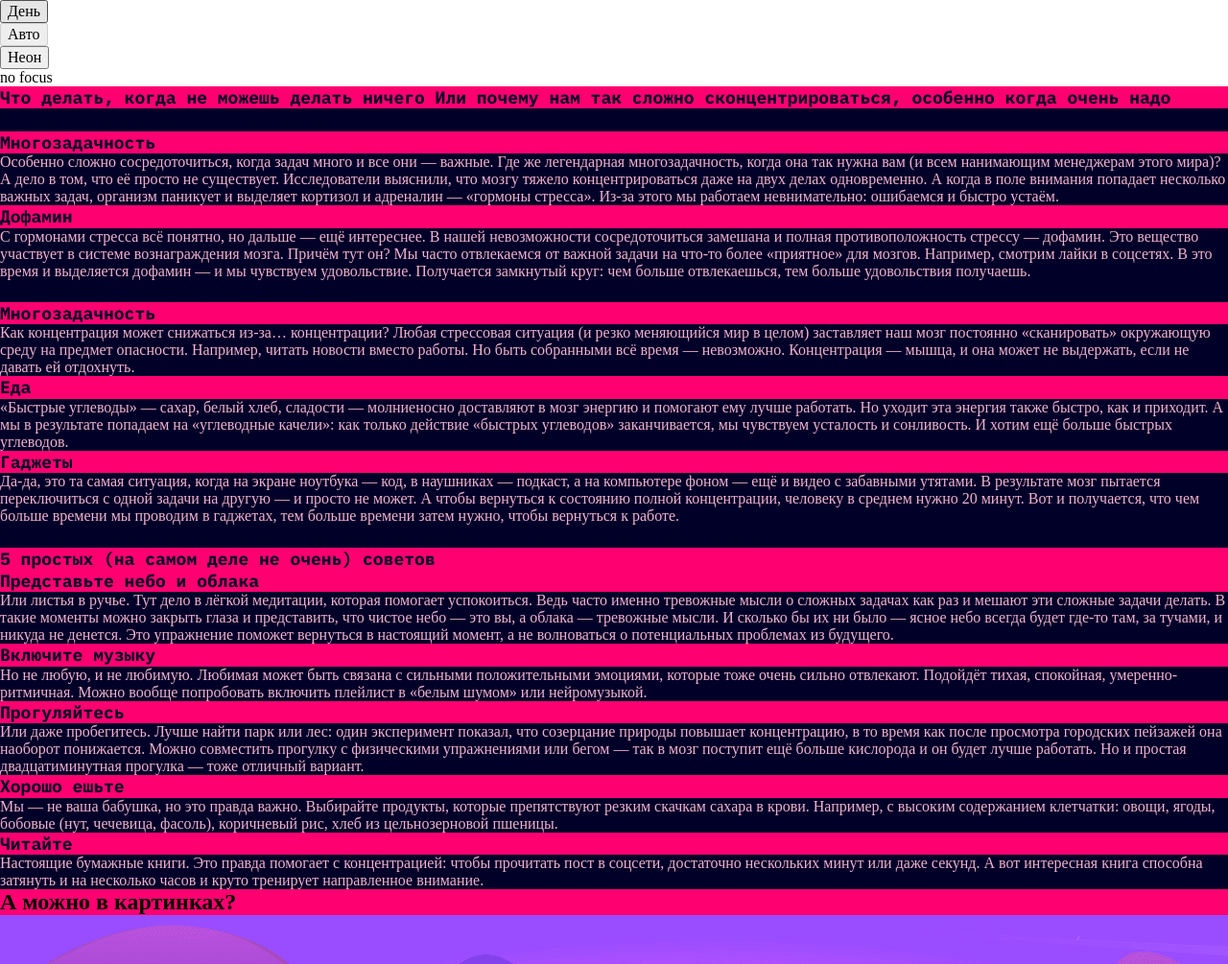
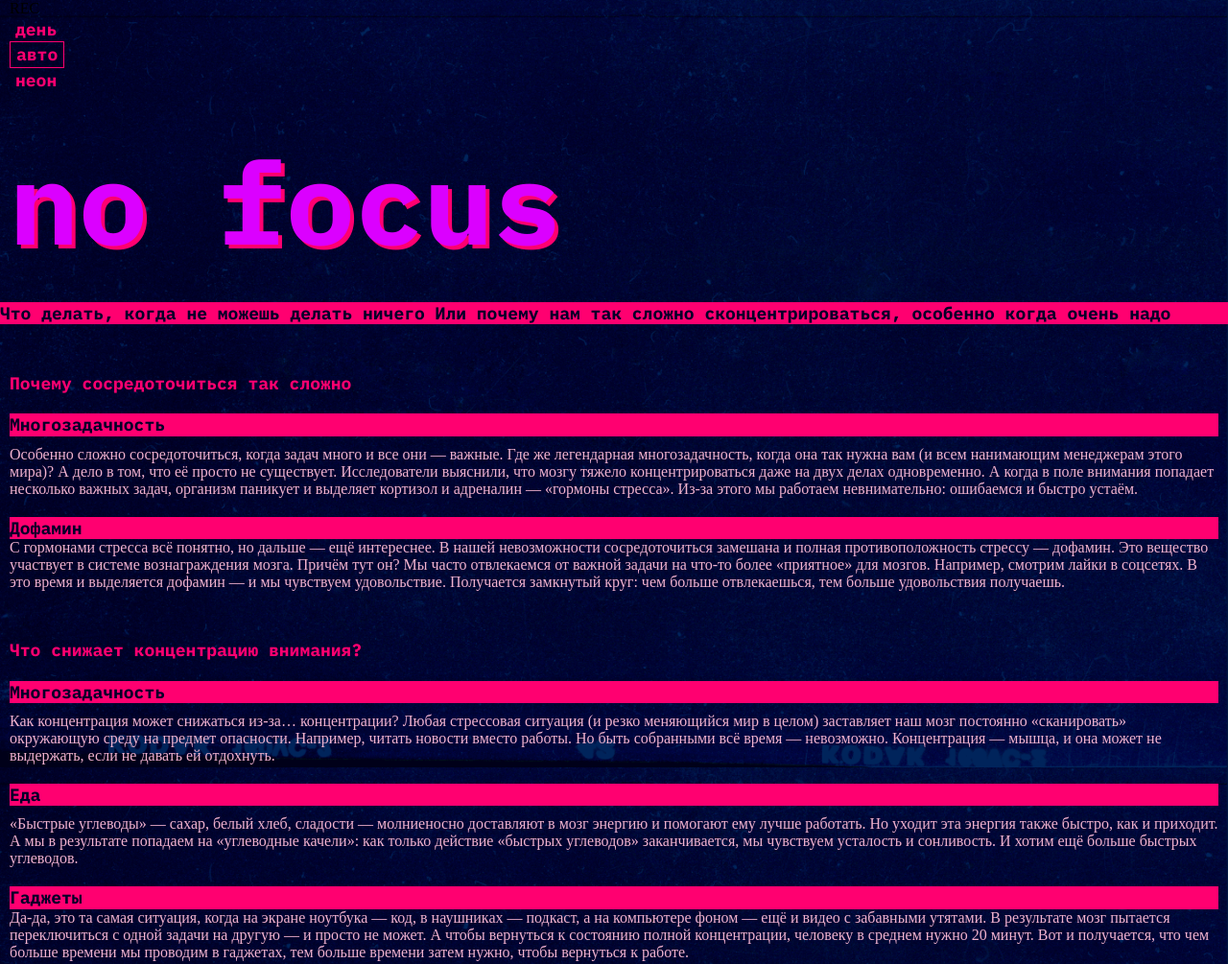
Before and after one commit to SamsonovDmitriy/slozhno-sosredotochitsya, a website: page src/index.html in a window 1280 px wide. Shown: the top 1005 px of the page at 96% size. Drawn offline with Linux system fonts and the light colour scheme.

Commit message:
Добавить все элементы, кроме псевдо

```diff
--- a/src/index.html
+++ b/src/index.html
@@ -17,14 +17,15 @@
     <link rel="stylesheet" href="./styles/light.css" />
   </head>
   <body class="page">
-    <header class="header decorated-zone">
+    <header class="header decorated-zone content-section">
+      <p>REC</p>
       <nav class="header__theme-menu">
         <ul class="header__theme-menu-list">
           <li class="header__theme-menu-item">
             <button
               class="header__theme-menu-button header__theme-menu-button_type_light"
             >
-              День
+              день
             </button>
           </li>
           <li class="header__theme-menu-item">
@@ -32,26 +33,27 @@
               class="header__theme-menu-button header__theme-menu-button_active header__theme-menu-button_type_auto"
               disabled
             >
-              Авто
+              авто
             </button>
           </li>
           <li class="header__theme-menu-item">
             <button
               class="header__theme-menu-button header__theme-menu-button_type_dark"
             >
-              Неон
+              неон
             </button>
           </li>
         </ul>
       </nav>
-      <p>no focus</p>
-      <h1 class="title titles accent-color">
-        Что делать, когда не можешь делать ничего Или почему нам так сложно
-        сконцентрироваться, особенно когда очень надо
-      </h1>
+      <h1 class="header__title">no focus</h1>
     </header>
+    <p class="header__text accent-color titles">
+      Что делать, когда не можешь делать ничего Или почему нам так сложно
+      сконцентрироваться, особенно когда очень надо
+    </p>
+
     <main class="main">
-      <section class="section-reasons">
+      <section class="section-reasons content-section">
         <h2 class="section__title titles">Почему сосредоточиться так сложно</h2>
         <h3 class="section__sub-title titles accent-color">Многозадачность</h3>
         <p class="section__text">
@@ -76,7 +78,7 @@
           получаешь.
         </p>
       </section>
-      <section class="section-reduced-concentration">
+      <section class="section-reduced-concentration content-section">
         <h2 class="section__title titles">
           Что снижает концентрацию внимания?
         </h2>
@@ -109,15 +111,17 @@
           нужно, чтобы вернуться к работе.
         </p>
       </section>
-      <section class="section-increased-concentration">
+      <section class="section-increased-concentration content-section">
         <h2 class="section__title titles">
           Как концентрироваться лучше, чем золотая рыбка (то есть дольше трёх
           секунд)
         </h2>
-        <h2 class="section__title titles accent-color">
+        <h2 class="titles accent-color">
           5 простых (на самом деле не очень) советов
         </h2>
-        <h3 class="section__sub-title accent-color titles">
+        <h3
+          class="section__sub-title accent-color titles section-increased-concentration__sub-title"
+        >
           Представьте небо и облака
         </h3>
         <p class="section__text">
@@ -130,14 +134,22 @@
           настоящий момент, а не волноваться о потенциальных проблемах из
           будущего.
         </p>
-        <h3 class="section__sub-title accent-color titles">Включите музыку</h3>
+        <h3
+          class="section__sub-title accent-color titles section-increased-concentration__sub-title"
+        >
+          Включите музыку
+        </h3>
         <p class="section__text">
           Но не любую, и не любимую. Любимая может быть связана с сильными
           положительными эмоциями, которые тоже очень сильно отвлекают. Подойдёт
           тихая, спокойная, умеренно-ритмичная. Можно вообще попробовать
           включить плейлист в «белым шумом» или нейромузыкой.
         </p>
-        <h3 class="section__sub-title accent-color titles">Прогуляйтесь</h3>
+        <h3
+          class="section__sub-title accent-color titles section-increased-concentration__sub-title"
+        >
+          Прогуляйтесь
+        </h3>
         <p class="section__text">
           Или даже пробегитесь. Лучше найти парк или лес: один эксперимент
           показал, что созерцание природы повышает концентрацию, в то время как
@@ -146,14 +158,22 @@
           поступит ещё больше кислорода и он будет лучше работать. Но и простая
           двадцатиминутная прогулка — тоже отличный вариант.
         </p>
-        <h3 class="section__sub-title accent-color titles">Хорошо ешьте</h3>
+        <h3
+          class="section__sub-title accent-color titles section-increased-concentration__sub-title"
+        >
+          Хорошо ешьте
+        </h3>
         <p class="section__text">
           Мы — не ваша бабушка, но это правда важно. Выбирайте продукты, которые
           препятствуют резким скачкам сахара в крови. Например, с высоким
           содержанием клетчатки: овощи, ягоды, бобовые (нут, чечевица, фасоль),
           коричневый рис, хлеб из цельнозерновой пшеницы.
         </p>
-        <h3 class="section__sub-title accent-color titles">Читайте</h3>
+        <h3
+          class="section__sub-title accent-color titles section-increased-concentration__sub-title"
+        >
+          Читайте
+        </h3>
         <p class="section__text">
           Настоящие бумажные книги. Это правда помогает с концентрацией: чтобы
           прочитать пост в соцсети, достаточно нескольких минут или даже секунд.
@@ -161,28 +181,36 @@
           тренирует направленное внимание.
         </p>
       </section>
-      <section class="section-images">
-        <h2 class="section__title accent-color">А можно в картинках?</h2>
-        <img src="./images/sunset.png" alt="закат на фоне гор и озера" />
+      <section class="section-images content-section">
+        <h2 class="accent-color titles">А можно в картинках?</h2>
         <img
+          loading="lazy"
+          src="./images/sunset.png"
+          alt="закат на фоне гор и озера"
+        />
+        <img
+          loading="lazy"
           src="./images/ice-cream.png"
           alt="мороженное в миске, где шарики показывают разные эмоции"
         />
         <img
+          loading="lazy"
           src="./images/tape.png"
           alt="аудиокассета с декоративными элементами"
         />
         <img
+          loading="lazy"
           src="./images/books.png"
           alt="стопка книг с чашечкой кофе наверху"
         />
         <img
+          loading="lazy"
           src="./images/street.png"
           alt="китайский квартал в розово-фиолетовых тонах"
         />
       </section>
     </main>
-    <footer class="footer">
+    <footer class="footer content-section">
       <p class="footer__text">focus</p>
     </footer>
     <script src="./scripts/script.js"></script>
--- a/src/styles/style.css
+++ b/src/styles/style.css
@@ -1,7 +1,10 @@
 /* Основные стили проекта. Это стили для темы, которую вы верстаете первой. */
 
 .page {
-  min-inline-size: 375px;
+  background-image: url(../images/cover-image-dark.png);
+  background-repeat: no-repeat;
+  background-size: cover;
+  background-attachment: fixed;
   /* сохраните в разметке и стилях класс page. На его основе работает скрипт. */
 }
 
@@ -17,10 +20,54 @@
   background-color: var(--accent-color);
 }
 
-.main {
-  background-color: #000028;
+.header__title {
+  color: #db00ff;
+  text-shadow: 4px 4px 0 var(--accent-color);
+  font-family: var(--main-font);
+  font-size: clamp(7.25rem, 7.0115rem + 1.0178vw, 7.5rem);
+  font-style: normal;
+  font-weight: 700;
+  line-height: 82.5%; /* 95.7px */
+  margin-block: 65px 55px;
 }
+
+.header__theme-menu-button {
+  color: var(--accent-color);
+  border: none;
+  background-color: initial;
+  font-family: var(--main-font);
+  font-size: 18px;
+  font-style: normal;
+  font-weight: 700;
+  line-height: 23.4px; /* 130% */
+}
+
+.header__theme-menu-button_active {
+  pointer-events: none;
+  border: 1px solid currentColor;
+}
+
+.content-section {
+  padding-inline: 10px;
+}
+
+.section__title {
+  color: var(--accent-color);
+  margin-block: 50px 20px;
+}
+
+/* .section-increased-concentration__second-title {
+  color: var(--title-color)
+} */
 
 .section__text {
   color: var(--text-color);
 }
+
+.content-section .section__text:not(:last-of-type) {
+  padding-block: 10px 20px;
+}
+
+.section-increased-concentration__sub-title {
+  font-weight: 400;
+}
```
